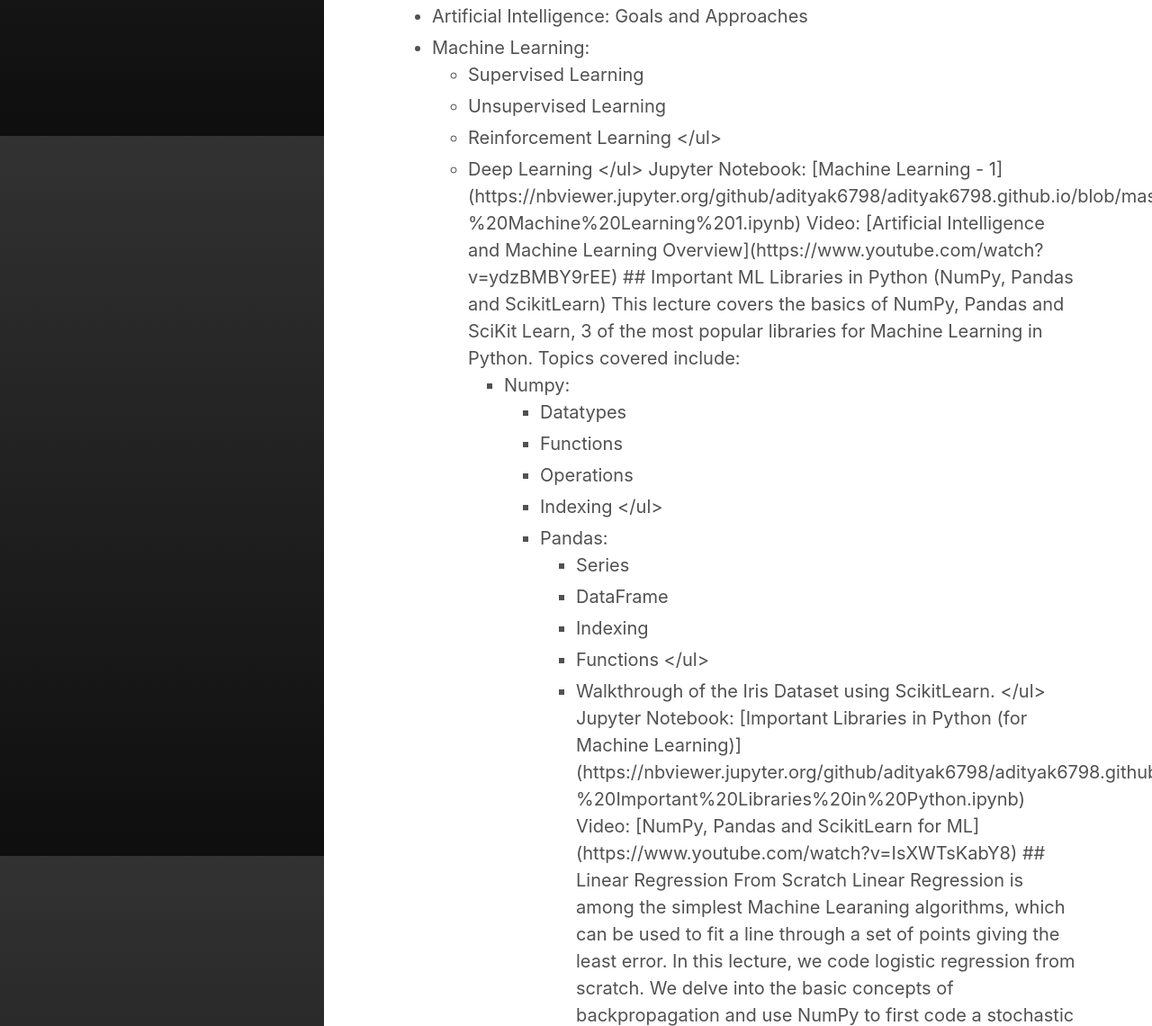
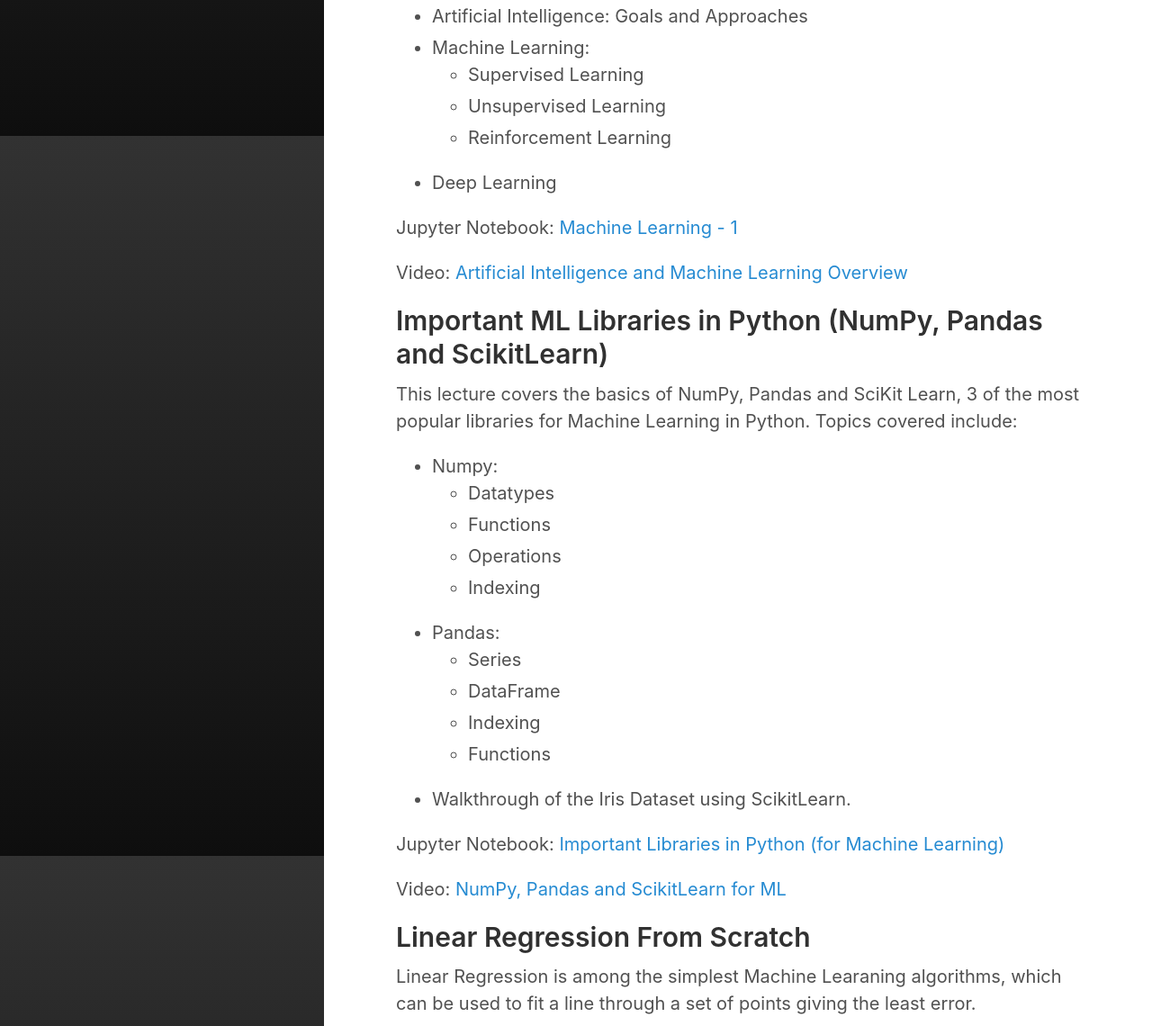
Before and after one commit to coepdsai/coepdsai.github.io, a website: page 2020/03/03/ml-with-python.html in a window 1280 px wide. Shown: the part 1449-2589 px from the top of the page at 90% size. Drawn offline with nearby package versions, Linux system fonts and the light colour scheme; some packages are replaced by stand-ins of ours.

Commit message:
Fixed HTML list syntax for kramdown in Aditya's blog

```diff
--- a/2020/03/03/ml-with-python.html
+++ b/2020/03/03/ml-with-python.html
@@ -229,59 +229,60 @@
 <h2 id="artificial-intelligence-and-machine-learning-an-overview">Artificial Intelligence and Machine Learning: An Overview</h2>
 
 <p>This lecture gives an overview of AI and ML. It covers:</p>
+
 <ul>
-    <li>Artificial Intelligence: Goals and Approaches
+    <li>Artificial Intelligence: Goals and Approaches</li>
     <li>Machine Learning:
     <ul>
-        <li>Supervised Learning
-        <li>Unsupervised Learning
-        <li>Reinforcement Learning
-    &lt;/ul&gt;
-    <li>Deep Learning
-&lt;/ul&gt;
+        <li>Supervised Learning</li>
+        <li>Unsupervised Learning</li>
+        <li>Reinforcement Learning</li>
+    </ul></li>
+    <li>Deep Learning</li>
+</ul>
 
-Jupyter Notebook: [Machine Learning - 1](https://nbviewer.jupyter.org/github/adityak6798/adityak6798.github.io/blob/master/Lecture%204%20-%20Machine%20Learning%201.ipynb)
+<p>Jupyter Notebook: <a href="https://nbviewer.jupyter.org/github/adityak6798/adityak6798.github.io/blob/master/Lecture%204%20-%20Machine%20Learning%201.ipynb">Machine Learning - 1</a></p>
 
-Video: [Artificial Intelligence and Machine Learning Overview](https://www.youtube.com/watch?v=ydzBMBY9rEE)
+<p>Video: <a href="https://www.youtube.com/watch?v=ydzBMBY9rEE">Artificial Intelligence and Machine Learning Overview</a></p>
 
-## Important ML Libraries in Python (NumPy, Pandas and ScikitLearn)
+<h2 id="important-ml-libraries-in-python-numpy-pandas-and-scikitlearn">Important ML Libraries in Python (NumPy, Pandas and ScikitLearn)</h2>
 
-This lecture covers the basics of NumPy, Pandas and SciKit Learn, 3 of the most popular libraries for Machine Learning in Python.
-Topics covered include:
+<p>This lecture covers the basics of NumPy, Pandas and SciKit Learn, 3 of the most popular libraries for Machine Learning in Python.
+Topics covered include:</p>
+
 <ul>
     <li>Numpy:
     <ul>
-        <li>Datatypes
-        <li>Functions
-        <li>Operations
-        <li>Indexing
-    &lt;/ul&gt;
+        <li>Datatypes</li>
+        <li>Functions</li>
+        <li>Operations</li>
+        <li>Indexing</li>
+    </ul></li>
     <li>Pandas:
     <ul>
-        <li>Series
-        <li>DataFrame
-        <li>Indexing
-        <li>Functions
-    &lt;/ul&gt;
-    <li>Walkthrough of the Iris Dataset using ScikitLearn.
-&lt;/ul&gt;
+        <li>Series</li>
+        <li>DataFrame</li>
+        <li>Indexing</li>
+        <li>Functions</li>
+    </ul></li>
+    <li>Walkthrough of the Iris Dataset using ScikitLearn.</li>
+</ul>
 
-Jupyter Notebook: [Important Libraries in Python (for Machine Learning)](https://nbviewer.jupyter.org/github/adityak6798/adityak6798.github.io/blob/master/Lecture%203%20-%20Important%20Libraries%20in%20Python.ipynb)
+<p>Jupyter Notebook: <a href="https://nbviewer.jupyter.org/github/adityak6798/adityak6798.github.io/blob/master/Lecture%203%20-%20Important%20Libraries%20in%20Python.ipynb">Important Libraries in Python (for Machine Learning)</a></p>
 
-Video: [NumPy, Pandas and ScikitLearn for ML](https://www.youtube.com/watch?v=IsXWTsKabY8)
+<p>Video: <a href="https://www.youtube.com/watch?v=IsXWTsKabY8">NumPy, Pandas and ScikitLearn for ML</a></p>
 
-## Linear Regression From Scratch
+<h2 id="linear-regression-from-scratch">Linear Regression From Scratch</h2>
 
-Linear Regression is among the simplest Machine Learaning algorithms, which can be used to fit a line through a set of points giving the least error.
+<p>Linear Regression is among the simplest Machine Learaning algorithms, which can be used to fit a line through a set of points giving the least error.</p>
 
-In this lecture, we code logistic regression from scratch. We delve into the basic concepts of backpropagation and use NumPy to first code a stochastic version, and then code the vectorized version of Logistic Regression.
+<p>In this lecture, we code logistic regression from scratch. We delve into the basic concepts of backpropagation and use NumPy to first code a stochastic version, and then code the vectorized version of Logistic Regression.</p>
 
-Jupyter Notebook: [Linear Regression](https://nbviewer.jupyter.org/github/adityak6798/adityak6798.github.io/blob/master/Lecture%205%20-%20Linear%20Regression.ipynb)
+<p>Jupyter Notebook: <a href="https://nbviewer.jupyter.org/github/adityak6798/adityak6798.github.io/blob/master/Lecture%205%20-%20Linear%20Regression.ipynb">Linear Regression</a></p>
 
-Video: [Linear Regression From Scratch](https://www.youtube.com/watch?v=TUxcArHm1EU)
+<p>Video: <a href="https://www.youtube.com/watch?v=TUxcArHm1EU">Linear Regression From Scratch</a></p>
 
-That's all for our Introductory series on Machine Learning with Python! [Kaggle](https://www.kaggle.com/) is a great platform to experiment with datasets and gain hands on practice with ML techniques, so I encourage you to create a Kaggle account and start applying ML methods to real datasets!
-</li></li></li></li></li></ul></li></li></li></li></li></ul></li></ul></li></li></li></li></ul></li></li></ul>
+<p>That’s all for our Introductory series on Machine Learning with Python! <a href="https://www.kaggle.com/">Kaggle</a> is a great platform to experiment with datasets and gain hands on practice with ML techniques, so I encourage you to create a Kaggle account and start applying ML methods to real datasets!</p>
 
 
 
--- a/feed.xml
+++ b/feed.xml
@@ -1,4 +1,4 @@
-<?xml version="1.0" encoding="utf-8"?><feed xmlns="http://www.w3.org/2005/Atom" ><generator uri="https://jekyllrb.com/" version="4.0.0">Jekyll</generator><link href="/feed.xml" rel="self" type="application/atom+xml" /><link href="/" rel="alternate" type="text/html" /><updated>2020-07-18T14:12:21+05:30</updated><id>/feed.xml</id><title type="html">COEP DSAI</title><subtitle>Data Science and Artificial Intelligence Club at College of Engineering, Pune</subtitle><author><name>CoEP DSAI</name></author><entry><title type="html">Introduction to ARIMA Model</title><link href="/2020/05/15/arima-model.html" rel="alternate" type="text/html" title="Introduction to ARIMA Model" /><published>2020-05-15T00:00:00+05:30</published><updated>2020-05-15T00:00:00+05:30</updated><id>/2020/05/15/arima-model</id><content type="html" xml:base="/2020/05/15/arima-model.html">&lt;p&gt;Author: &lt;a href=&quot;https://www.linkedin.com/in/jinit-sanghvi-4329a016b/&quot;&gt;Jinit Sanghvi&lt;/a&gt;&lt;/p&gt;
+<?xml version="1.0" encoding="utf-8"?><feed xmlns="http://www.w3.org/2005/Atom" ><generator uri="https://jekyllrb.com/" version="4.0.0">Jekyll</generator><link href="/feed.xml" rel="self" type="application/atom+xml" /><link href="/" rel="alternate" type="text/html" /><updated>2020-07-18T14:16:50+05:30</updated><id>/feed.xml</id><title type="html">COEP DSAI</title><subtitle>Data Science and Artificial Intelligence Club at College of Engineering, Pune</subtitle><author><name>CoEP DSAI</name></author><entry><title type="html">Introduction to ARIMA Model</title><link href="/2020/05/15/arima-model.html" rel="alternate" type="text/html" title="Introduction to ARIMA Model" /><published>2020-05-15T00:00:00+05:30</published><updated>2020-05-15T00:00:00+05:30</updated><id>/2020/05/15/arima-model</id><content type="html" xml:base="/2020/05/15/arima-model.html">&lt;p&gt;Author: &lt;a href=&quot;https://www.linkedin.com/in/jinit-sanghvi-4329a016b/&quot;&gt;Jinit Sanghvi&lt;/a&gt;&lt;/p&gt;
 
 &lt;h1 id=&quot;introduction-to-arimamodel&quot;&gt;Introduction to ARIMA Model&lt;/h1&gt;
 
@@ -891,59 +891,60 @@
 &lt;h2 id=&quot;artificial-intelligence-and-machine-learning-an-overview&quot;&gt;Artificial Intelligence and Machine Learning: An Overview&lt;/h2&gt;
 
 &lt;p&gt;This lecture gives an overview of AI and ML. It covers:&lt;/p&gt;
+
 &lt;ul&gt;
-    &lt;li&gt;Artificial Intelligence: Goals and Approaches
+    &lt;li&gt;Artificial Intelligence: Goals and Approaches&lt;/li&gt;
     &lt;li&gt;Machine Learning:
     &lt;ul&gt;
-        &lt;li&gt;Supervised Learning
-        &lt;li&gt;Unsupervised Learning
-        &lt;li&gt;Reinforcement Learning
-    &amp;lt;/ul&amp;gt;
-    &lt;li&gt;Deep Learning
-&amp;lt;/ul&amp;gt;
+        &lt;li&gt;Supervised Learning&lt;/li&gt;
+        &lt;li&gt;Unsupervised Learning&lt;/li&gt;
+        &lt;li&gt;Reinforcement Learning&lt;/li&gt;
+    &lt;/ul&gt;&lt;/li&gt;
+    &lt;li&gt;Deep Learning&lt;/li&gt;
+&lt;/ul&gt;
 
-Jupyter Notebook: [Machine Learning - 1](https://nbviewer.jupyter.org/github/adityak6798/adityak6798.github.io/blob/master/Lecture%204%20-%20Machine%20Learning%201.ipynb)
+&lt;p&gt;Jupyter Notebook: &lt;a href=&quot;https://nbviewer.jupyter.org/github/adityak6798/adityak6798.github.io/blob/master/Lecture%204%20-%20Machine%20Learning%201.ipynb&quot;&gt;Machine Learning - 1&lt;/a&gt;&lt;/p&gt;
 
-Video: [Artificial Intelligence and Machine Learning Overview](https://www.youtube.com/watch?v=ydzBMBY9rEE)
+&lt;p&gt;Video: &lt;a href=&quot;https://www.youtube.com/watch?v=ydzBMBY9rEE&quot;&gt;Artificial Intelligence and Machine Learning Overview&lt;/a&gt;&lt;/p&gt;
 
-## Important ML Libraries in Python (NumPy, Pandas and ScikitLearn)
+&lt;h2 id=&quot;important-ml-libraries-in-python-numpy-pandas-and-scikitlearn&quot;&gt;Important ML Libraries in Python (NumPy, Pandas and ScikitLearn)&lt;/h2&gt;
 
-This lecture covers the basics of NumPy, Pandas and SciKit Learn, 3 of the most popular libraries for Machine Learning in Python.
-Topics covered include:
+&lt;p&gt;This lecture covers the basics of NumPy, Pandas and SciKit Learn, 3 of the most popular libraries for Machine Learning in Python.
+Topics covered include:&lt;/p&gt;
+
 &lt;ul&gt;
     &lt;li&gt;Numpy:
     &lt;ul&gt;
-        &lt;li&gt;Datatypes
-        &lt;li&gt;Functions
-        &lt;li&gt;Operations
-        &lt;li&gt;Indexing
-    &amp;lt;/ul&amp;gt;
+        &lt;li&gt;Datatypes&lt;/li&gt;
+        &lt;li&gt;Functions&lt;/li&gt;
+        &lt;li&gt;Operations&lt;/li&gt;
+        &lt;li&gt;Indexing&lt;/li&gt;
+    &lt;/ul&gt;&lt;/li&gt;
     &lt;li&gt;Pandas:
     &lt;ul&gt;
-        &lt;li&gt;Series
-        &lt;li&gt;DataFrame
-        &lt;li&gt;Indexing
-        &lt;li&gt;Functions
-    &amp;lt;/ul&amp;gt;
-    &lt;li&gt;Walkthrough of the Iris Dataset using ScikitLearn.
-&amp;lt;/ul&amp;gt;
+        &lt;li&gt;Series&lt;/li&gt;
+        &lt;li&gt;DataFrame&lt;/li&gt;
+        &lt;li&gt;Indexing&lt;/li&gt;
+        &lt;li&gt;Functions&lt;/li&gt;
+    &lt;/ul&gt;&lt;/li&gt;
+    &lt;li&gt;Walkthrough of the Iris Dataset using ScikitLearn.&lt;/li&gt;
+&lt;/ul&gt;
 
-Jupyter Notebook: [Important Libraries in Python (for Machine Learning)](https://nbviewer.jupyter.org/github/adityak6798/adityak6798.github.io/blob/master/Lecture%203%20-%20Important%20Libraries%20in%20Python.ipynb)
+&lt;p&gt;Jupyter Notebook: &lt;a href=&quot;https://nbviewer.jupyter.org/github/adityak6798/adityak6798.github.io/blob/master/Lecture%203%20-%20Important%20Libraries%20in%20Python.ipynb&quot;&gt;Important Libraries in Python (for Machine Learning)&lt;/a&gt;&lt;/p&gt;
 
-Video: [NumPy, Pandas and ScikitLearn for ML](https://www.youtube.com/watch?v=IsXWTsKabY8)
+&lt;p&gt;Video: &lt;a href=&quot;https://www.youtube.com/watch?v=IsXWTsKabY8&quot;&gt;NumPy, Pandas and ScikitLearn for ML&lt;/a&gt;&lt;/p&gt;
 
-## Linear Regression From Scratch
+&lt;h2 id=&quot;linear-regression-from-scratch&quot;&gt;Linear Regression From Scratch&lt;/h2&gt;
 
-Linear Regression is among the simplest Machine Learaning algorithms, which can be used to fit a line through a set of points giving the least error.
+&lt;p&gt;Linear Regression is among the simplest Machine Learaning algorithms, which can be used to fit a line through a set of points giving the least error.&lt;/p&gt;
 
-In this lecture, we code logistic regression from scratch. We delve into the basic concepts of backpropagation and use NumPy to first code a stochastic version, and then code the vectorized version of Logistic Regression.
+&lt;p&gt;In this lecture, we code logistic regression from scratch. We delve into the basic concepts of backpropagation and use NumPy to first code a stochastic version, and then code the vectorized version of Logistic Regression.&lt;/p&gt;
 
-Jupyter Notebook: [Linear Regression](https://nbviewer.jupyter.org/github/adityak6798/adityak6798.github.io/blob/master/Lecture%205%20-%20Linear%20Regression.ipynb)
+&lt;p&gt;Jupyter Notebook: &lt;a href=&quot;https://nbviewer.jupyter.org/github/adityak6798/adityak6798.github.io/blob/master/Lecture%205%20-%20Linear%20Regression.ipynb&quot;&gt;Linear Regression&lt;/a&gt;&lt;/p&gt;
 
-Video: [Linear Regression From Scratch](https://www.youtube.com/watch?v=TUxcArHm1EU)
+&lt;p&gt;Video: &lt;a href=&quot;https://www.youtube.com/watch?v=TUxcArHm1EU&quot;&gt;Linear Regression From Scratch&lt;/a&gt;&lt;/p&gt;
 
-That's all for our Introductory series on Machine Learning with Python! [Kaggle](https://www.kaggle.com/) is a great platform to experiment with datasets and gain hands on practice with ML techniques, so I encourage you to create a Kaggle account and start applying ML methods to real datasets!
-&lt;/li&gt;&lt;/li&gt;&lt;/li&gt;&lt;/li&gt;&lt;/li&gt;&lt;/ul&gt;&lt;/li&gt;&lt;/li&gt;&lt;/li&gt;&lt;/li&gt;&lt;/li&gt;&lt;/ul&gt;&lt;/li&gt;&lt;/ul&gt;&lt;/li&gt;&lt;/li&gt;&lt;/li&gt;&lt;/li&gt;&lt;/ul&gt;&lt;/li&gt;&lt;/li&gt;&lt;/ul&gt;</content><author><name>CoEP DSAI</name></author><summary type="html">Author: Aditya Khandelwal</summary></entry><entry><title type="html">Get Started with Python</title><link href="/2020/03/01/python-basics.html" rel="alternate" type="text/html" title="Get Started with Python" /><published>2020-03-01T00:00:00+05:30</published><updated>2020-03-01T00:00:00+05:30</updated><id>/2020/03/01/python-basics</id><content type="html" xml:base="/2020/03/01/python-basics.html">&lt;p&gt;Author: &lt;a href=&quot;https://www.linkedin.com/in/aditya-khandelwal/&quot;&gt;Aditya Khandelwal&lt;/a&gt;&lt;/p&gt;
+&lt;p&gt;That’s all for our Introductory series on Machine Learning with Python! &lt;a href=&quot;https://www.kaggle.com/&quot;&gt;Kaggle&lt;/a&gt; is a great platform to experiment with datasets and gain hands on practice with ML techniques, so I encourage you to create a Kaggle account and start applying ML methods to real datasets!&lt;/p&gt;</content><author><name>CoEP DSAI</name></author><summary type="html">Author: Aditya Khandelwal</summary></entry><entry><title type="html">Get Started with Python</title><link href="/2020/03/01/python-basics.html" rel="alternate" type="text/html" title="Get Started with Python" /><published>2020-03-01T00:00:00+05:30</published><updated>2020-03-01T00:00:00+05:30</updated><id>/2020/03/01/python-basics</id><content type="html" xml:base="/2020/03/01/python-basics.html">&lt;p&gt;Author: &lt;a href=&quot;https://www.linkedin.com/in/aditya-khandelwal/&quot;&gt;Aditya Khandelwal&lt;/a&gt;&lt;/p&gt;
 
 &lt;p&gt;&lt;em&gt;This blog is a part of “Introductory Lecture Series” conducted by Aditya in 2019&lt;/em&gt;&lt;/p&gt;
 
```
